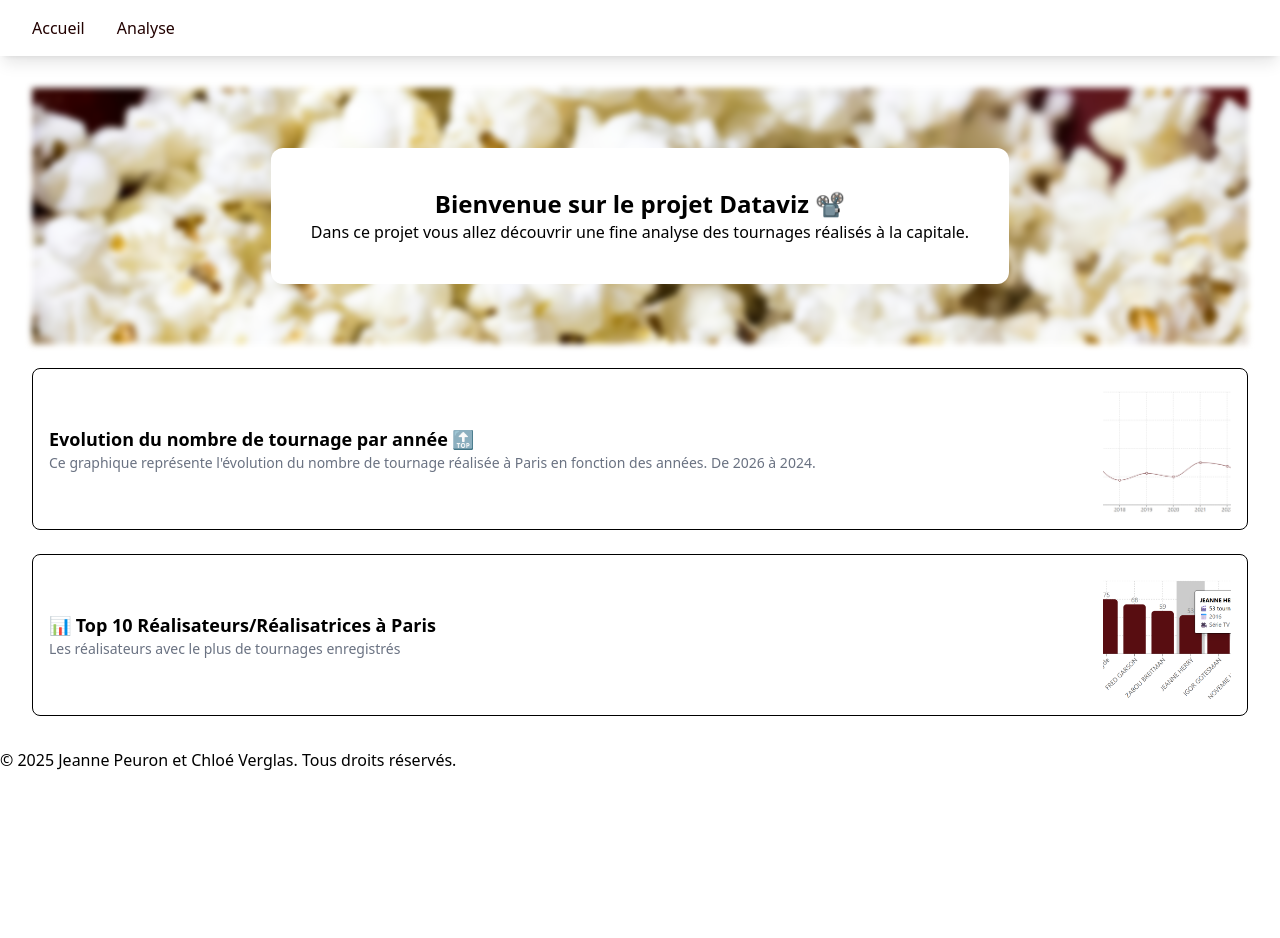
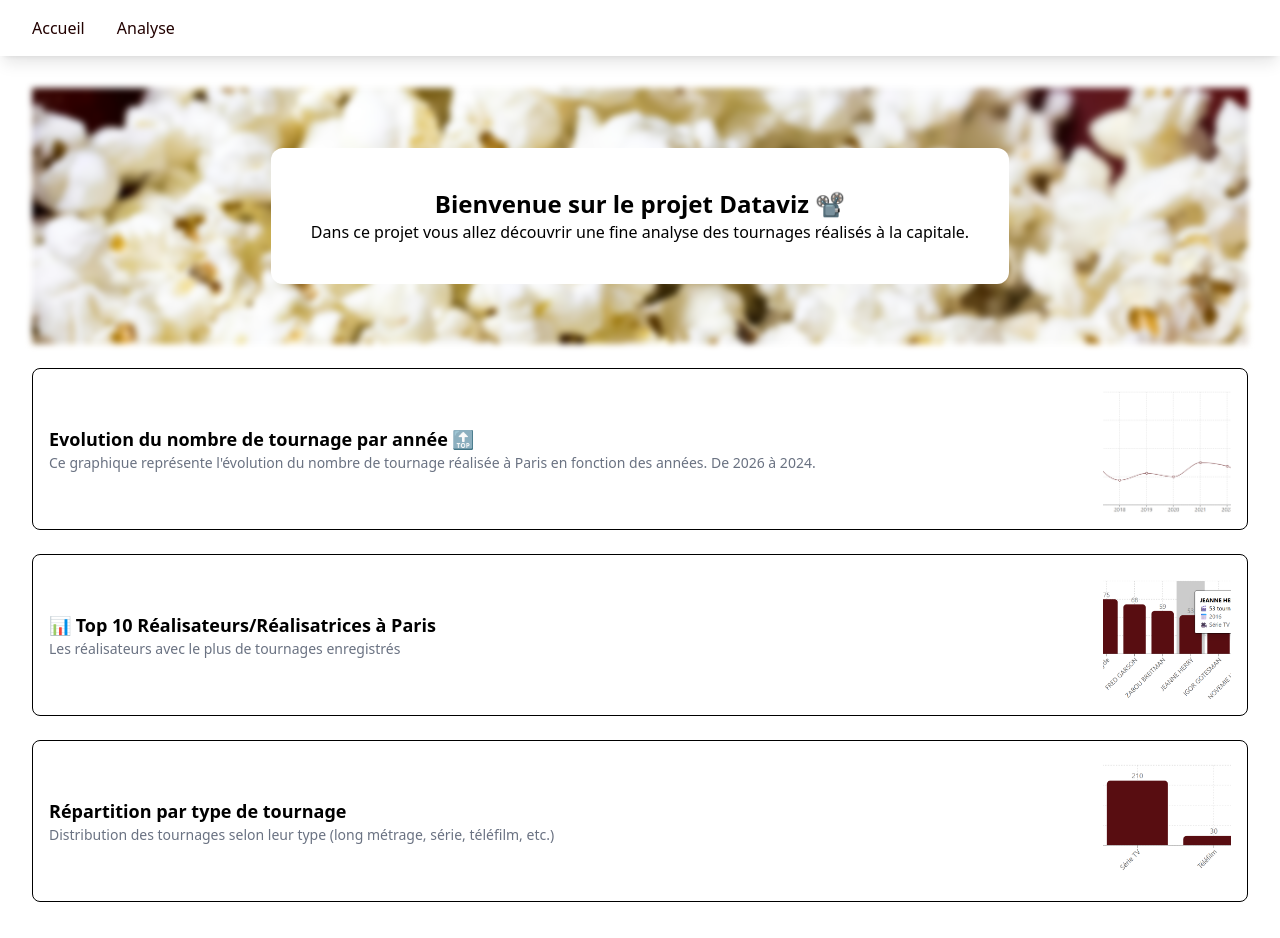
Before and after one commit to freezer49/DATAVIZ-JC, a React (Vite) app: page / in a window 1280 px wide. Shown: the top 938 px of the page. Before the commit the page ends 800 px from the top, so only its background shows below. Built offline with nearby package versions, Linux system fonts and the light colour scheme.

Commit message:
HomeCard ShootingTypeChart

```diff
--- a/src/App.tsx
+++ b/src/App.tsx
@@ -7,7 +7,11 @@ import LineChart from "./components/LineChart";
 import ShootingTypeChart from "./components/ShootingTypeChart";
 import TopDirectors from "./components/TopDirectors";
 import HomeCard from "./components/HomeCard";
-import { LineChartInfo, TopDirectorsInfo } from "./components/ChartInfo";
+import {
+  LineChartInfo,
+  TopDirectorsInfo,
+  ShootingTypeChartInfo,
+} from "./components/ChartInfo";
 
 export default function App() {
   return (
@@ -23,6 +27,7 @@ export default function App() {
               <Image />
               <HomeCard chartInfo={LineChartInfo} />
               <HomeCard chartInfo={TopDirectorsInfo} />
+              <HomeCard chartInfo={ShootingTypeChartInfo} />
               {/* Tu peux ajouter d'autres HomeCard ici pour d'autres graphiques */}
             </div>
           }
--- a/src/components/ChartInfo.tsx
+++ b/src/components/ChartInfo.tsx
@@ -19,3 +19,11 @@ export const TopDirectorsInfo = {
   description: "Les réalisateurs avec le plus de tournages enregistrés",
   thumbnail: "../public/picTopDirectors.png",
 };
+
+export const ShootingTypeChartInfo = {
+  id: "ShootingTypeChart", // <-- C'est ton chartId
+  title: "Répartition par type de tournage",
+  description:
+    "Distribution des tournages selon leur type (long métrage, série, téléfilm, etc.)",
+  thumbnail: "../public/picShootingTypeChart.png",
+};
--- a/src/components/ShootingTypeChart.tsx
+++ b/src/components/ShootingTypeChart.tsx
@@ -10,6 +10,7 @@ import { useState, useEffect } from "react";
 
 // // Import des composants Recharts pour créer le graphique
 import { BarChart, Bar, XAxis, YAxis, CartesianGrid, Tooltip } from "recharts";
+import { ShootingTypeChartInfo } from "./ChartInfo";
 
 // Structure TypeScript : définit la forme des données d'un réalisateur
 
@@ -104,11 +105,8 @@ export default function ShootingTypeChart() {
   // Affichage du graphique avec les données du top 10
   return (
     <div className="p-5">
-      <h2 className="text-2xl font-bold">Répartition par type de tournage</h2>
-      <p className="text-gray-500 mb-5">
-        Distribution des tournages selon leur type (long métrage, série,
-        téléfilm, etc.)
-      </p>
+      <h2 className="text-2xl font-bold">{ShootingTypeChartInfo.title}</h2>
+      <p className="text-gray-500 mb-5">{ShootingTypeChartInfo.description}</p>
 
       <BarChart
         width={800}
```
Also changed, not shown: public/picShootingTypeChart.png (added).
